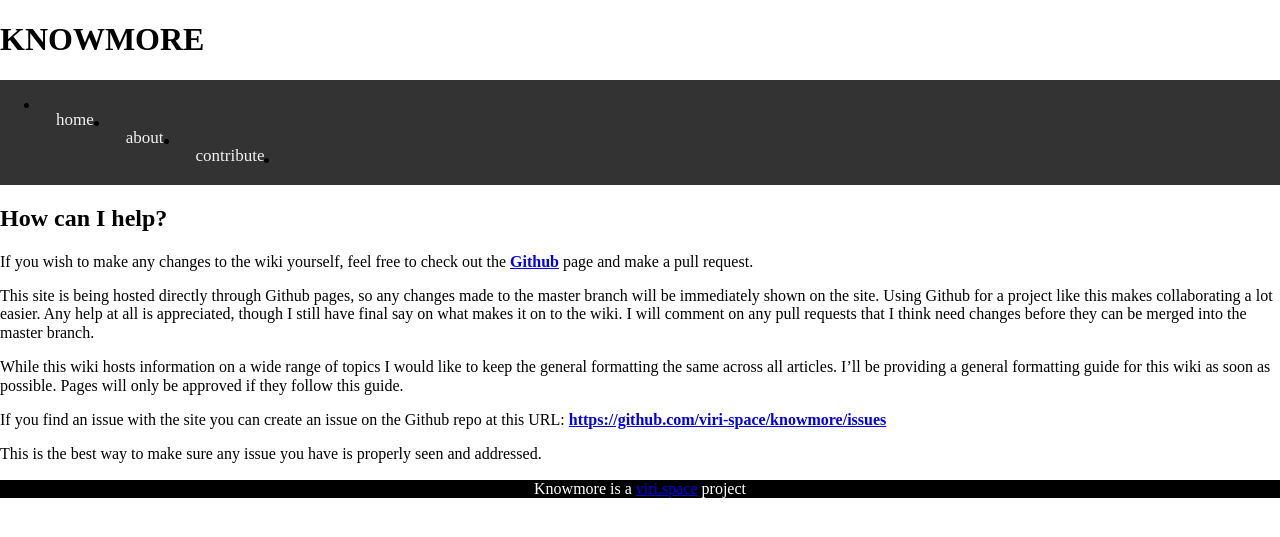
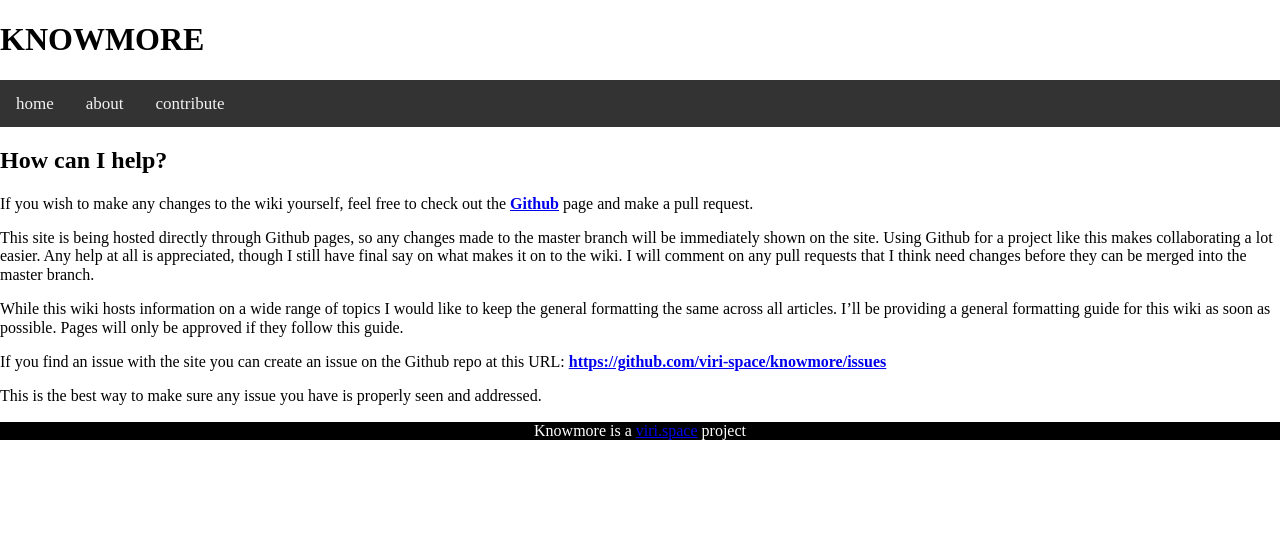
Before and after one commit to vuwnu/knowmore, a Jekyll site: the page built from contribute.md, in a window 1280 px wide. Shown: the top 537 px of the page. Built offline with Jekyll 4.4.1, drawn with Linux system fonts in a browser that asks for light colours.

Commit message:
updated navbar

```diff
--- a/_includes/nav.html
+++ b/_includes/nav.html
@@ -3,14 +3,14 @@
   <h1>KNOWMORE</h1>
 </header>
 
-<nav class="topnav" id="myTopnav">
-  <ul>
-    {%- for path in page_paths -%}
-    {%- assign my_page = site.pages | where: "path", path | first -%}
-    {%- if my_page.title -%}
-    <li><a href="{{ my_page.url | relative_url }}">{{ my_page.title | escape }}</a></li>
-    {%- endif -%}
-    {%- endfor -%}
-    <li><a href="javascript:void(0);" style="font-size:15px;" class="icon" onclick="myFunction()">&#9776;</a></li>
-  </ul>
+<nav>
+  <div class="topnav" id="myTopnav">
+      {%- for path in page_paths -%}
+      {%- assign my_page = site.pages | where: "path", path | first -%}
+      {%- if my_page.title -%}
+      <a href="{{ my_page.url | relative_url }}">{{ my_page.title | escape }}</a></li>
+      {%- endif -%}
+      {%- endfor -%}
+      <a href="javascript:void(0);" style="font-size:15px;" class="icon" onclick="myFunction()">&#9776;</a>
+  </div>
 </nav>
```
